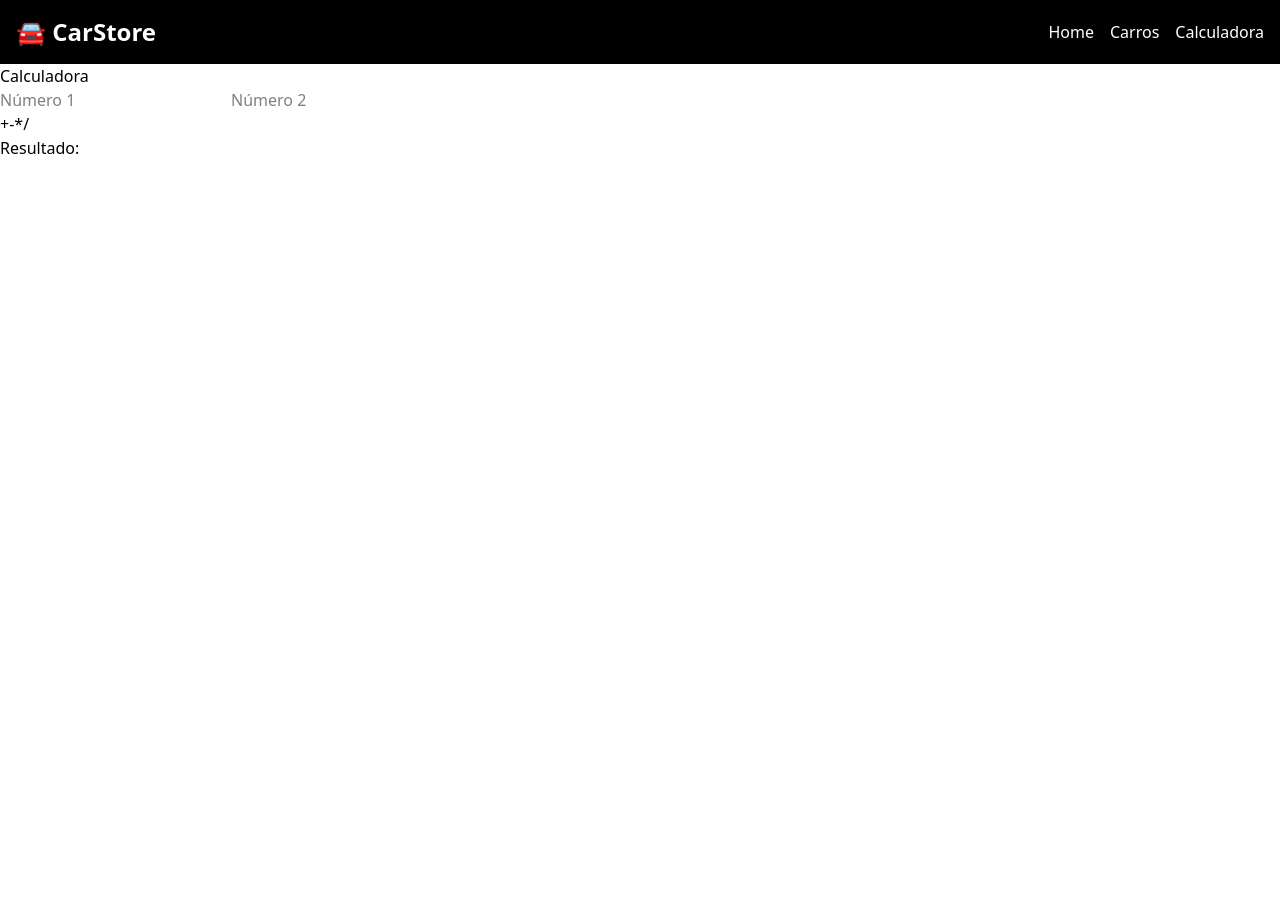
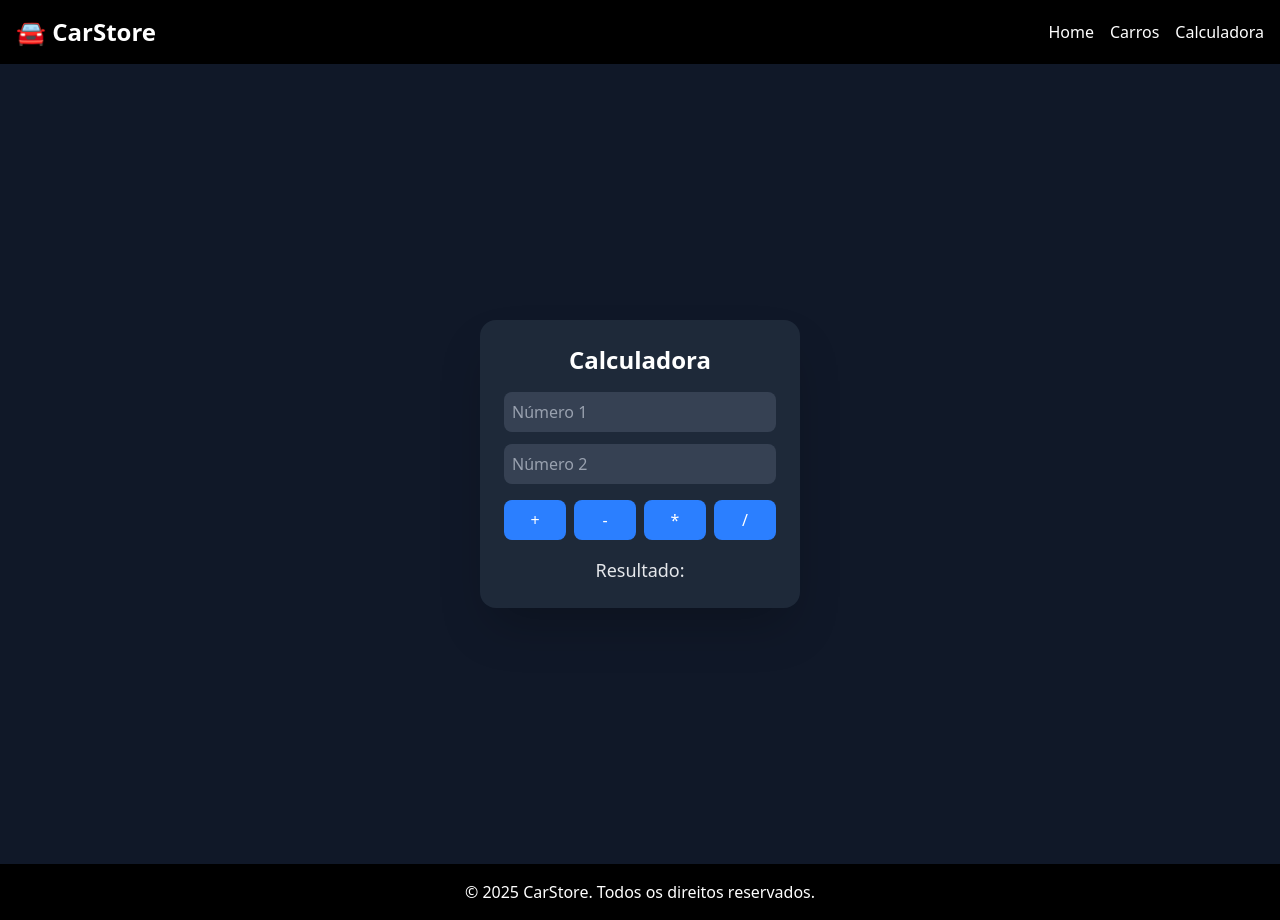
Before and after one commit to CPS-2-semestre/lojascarros, a React (Vite) app: page /calculadora in a window 1280 px wide. Before the commit the page ends 800 px from the top, so only its background shows below. Built offline with nearby package versions, Linux system fonts and the light colour scheme.

Commit message:
estilizando a calculadora

```diff
--- a/src/App.jsx
+++ b/src/App.jsx
@@ -1,9 +1,7 @@
 import {BrowserRouter,Routes,Route} from 'react-router-dom'
 import Footer from "./components/Footer"
 import Nav from "./components/Nav"
-import Header from "./components/Header"
 import Calculadora from "./routes/Calculadora"
-import Sobre from "./routes/Sobre"
 import Carros from "./routes/Carros"
 import Home from "./routes/Home"
 import Error from './routes/Error'
--- a/src/components/Footer.jsx
+++ b/src/components/Footer.jsx
@@ -3,6 +3,9 @@
 const Footer = () => {
   return (
     <div>
+      <footer className="bg-black text-white text-center p-4">
+        <p>© 2025 CarStore. Todos os direitos reservados.</p>
+      </footer>
 
     </div>
   )
--- a/src/components/Header.jsx
+++ /dev/null
@@ -1,11 +0,0 @@
-import React from 'react'
-
-const Header = () => {
-  return (
-    <div>
-
-    </div>
-  )
-}
-
-export default Header
--- a/src/routes/Calculadora.jsx
+++ b/src/routes/Calculadora.jsx
@@ -33,27 +33,54 @@
   };
 
   return (
-    <div>
-      <h2>Calculadora</h2>
+    <div className="flex items-center justify-center min-h-screen bg-gray-900">
+      <div className="bg-gray-800 p-6 rounded-2xl shadow-2xl w-80 text-center">
+        <h2 className="text-2xl font-bold text-white mb-4">Calculadora</h2>
         <input
           type="text"
           placeholder="Número 1"
+          className="w-full p-2 mb-3 rounded-lg bg-gray-700 text-white placeholder-gray-400 focus:outline-none focus:ring-2 focus:ring-blue-400"
           value={num1}
           onChange={(e) => setNum1(e.target.value)}
         />
         <input
           type="text"
           placeholder="Número 2"
+          className="w-full p-2 mb-4 rounded-lg bg-gray-700 text-white placeholder-gray-400 focus:outline-none focus:ring-2 focus:ring-blue-400"
           value={num2}
           onChange={(e) => setNum2(e.target.value)}
         />
-      <div>
-        <button onClick={() => calcular("+")}>+</button>
-        <button onClick={() => calcular("-")}>-</button>
-        <button onClick={() => calcular("*")}>*</button>
-        <button onClick={() => calcular("/")}>/</button>
+        <div className="grid grid-cols-4 gap-2 mb-4">
+          <button
+            className="bg-blue-500 hover:bg-blue-600 text-white py-2 rounded-lg"
+            onClick={() => calcular("+")}
+          >
+            +
+          </button>
+          <button
+            className="bg-blue-500 hover:bg-blue-600 text-white py-2 rounded-lg"
+            onClick={() => calcular("-")}
+          >
+            -
+          </button>
+          <button
+            className="bg-blue-500 hover:bg-blue-600 text-white py-2 rounded-lg"
+            onClick={() => calcular("*")}
+          >
+            *
+          </button>
+          <button
+            className="bg-blue-500 hover:bg-blue-600 text-white py-2 rounded-lg"
+            onClick={() => calcular("/")}
+          >
+            /
+          </button>
         </div>
-      <h3>Resultado: {resultado}</h3>
+        <h3 className="text-lg text-gray-200">
+          Resultado:{" "}
+          <span className="font-semibold text-yellow-400">{resultado}</span>
+        </h3>
+      </div>
     </div>
   );
 };
--- a/src/routes/Home.jsx
+++ b/src/routes/Home.jsx
@@ -52,10 +52,6 @@
         ))}
       </main>
 
-      {/* Footer */}
-      <footer className="bg-black text-white text-center p-4">
-        <p>© 2025 CarStore. Todos os direitos reservados.</p>
-      </footer>
     </div>
   );
 }
```
Lines whose indentation alone changed are shown as unchanged.
